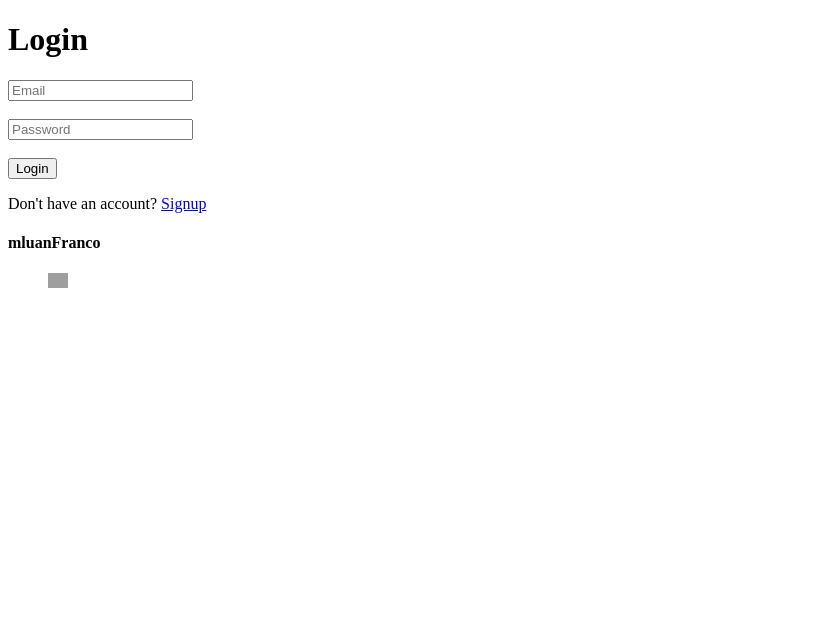
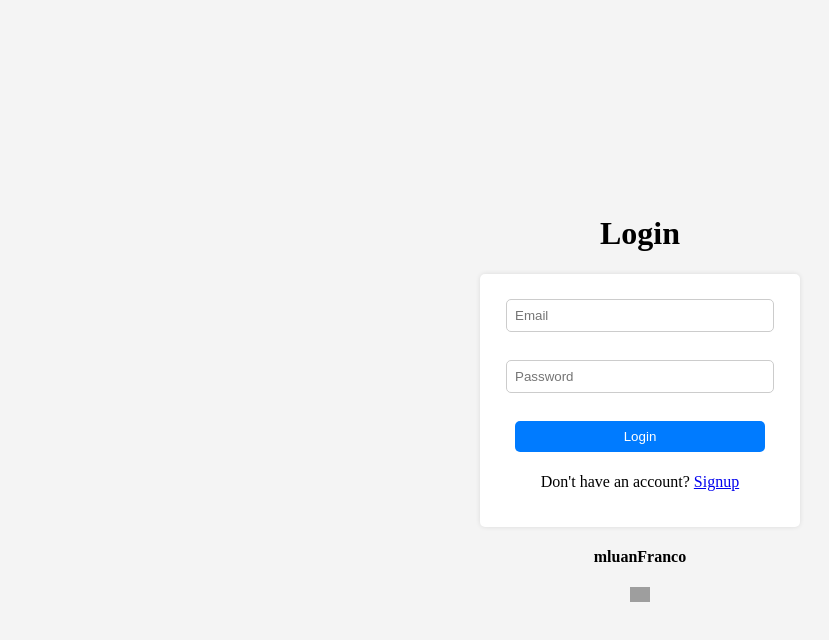
Before and after one commit to mluanFranco/registro-cliente, a plain HTML site: page index.html in a window 1280 px wide. Shown: the whole page, without its empty margins (0-829 px from the left). Drawn offline with Linux system fonts and the light colour scheme; grey boxes are pictures that could not be loaded.

Commit message:
Second commit - Adding style

```diff
--- a/index.html
+++ b/index.html
@@ -4,18 +4,22 @@
     <meta charset="UTF-8">
     <meta name="viewport" content="width=device-width, initial-scale=1.0">
     <title>Client Register Page</title>
+    <link rel="stylesheet" href="style.css">
 </head>
 <body>
+    <!-- Page title -->
     <header>
         <h1>Login</h1>
     </header>
 
     <main>
+        <!-- Login form for users -->
         <form action="#">
             <input type="text" placeholder="Email"> <br><br>
             <input type="text" placeholder="Password"> <br><br>
             <button type="submit">Login</button>
         </form>
+        <!-- Redirect to Signup page -->
         <p>Don't have an account? <a href="sign_up.html">Signup</a></p>
     </main>
 
--- /dev/null
+++ b/style.css
@@ -0,0 +1,36 @@
+/* Content centralization */
+body {
+    display: flex;
+    flex-direction: column;
+    align-items: center;
+    justify-content: center;
+    height: 100vh;
+    background-color: #f4f4f4;
+    text-align: center;
+}
+
+/* Form */
+main {
+    background: white;
+    padding: 20px;
+    border-radius: 5px;
+    box-shadow: 0 0 5px rgba(0, 0, 0, 0.1);
+    width: 280px;
+}
+
+/* Inputs e Buttons */
+input, button {
+    width: 250px;
+    padding: 8px;
+    margin: 5px 0;
+    border: 1px solid #ccc;
+    border-radius: 5px;
+}
+
+/* Button style */
+button {
+    background: #007bff;
+    color: white;
+    border: none;
+    cursor: pointer;
+}
```
Also changed, not shown: sign_up.html (+4 -0 lines), images/login_page.png (added), images/signup_page.png (added), 1 other file.
